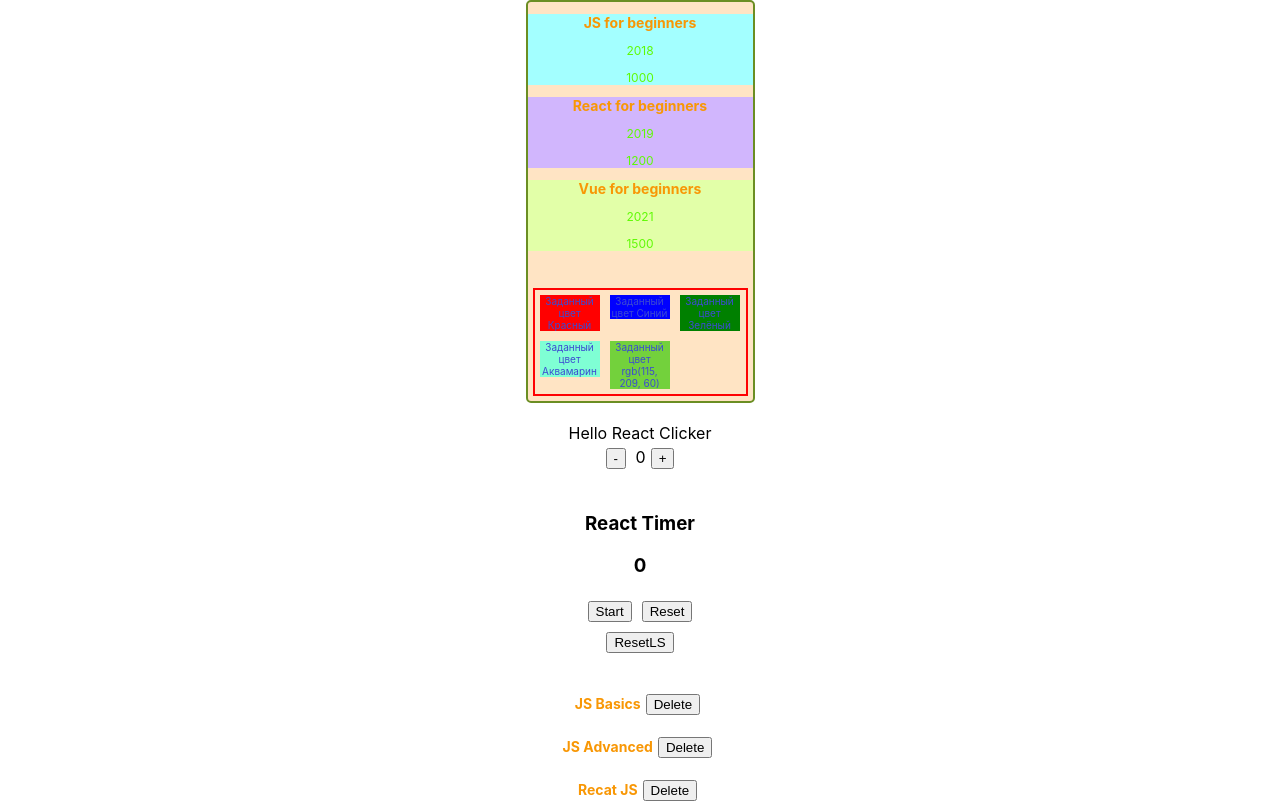
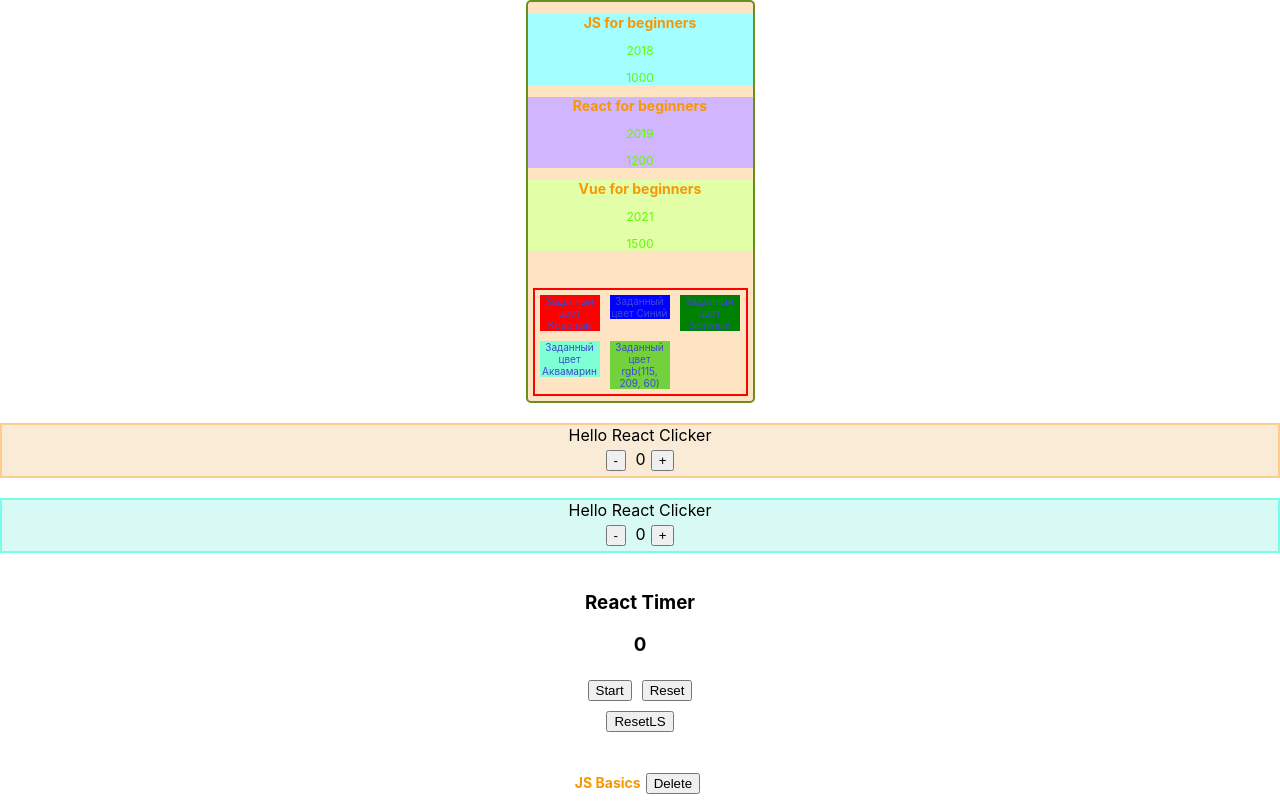
Before and after one commit to ENNA-Egor/less_1, a React (Create React App) app: page / in a window 1280 px wide. Shown: the top 802 px of the page. Built offline with nearby package versions, Linux system fonts and the light colour scheme.

Commit message:
Подготовил базу под изучение хуков

```diff
--- a/src/App.css
+++ b/src/App.css
@@ -99,3 +99,14 @@ p{
 button, input{
   margin: 5px;
 }
+
+
+.clicker{
+  background-color: antiquewhite;
+  border: solid rgb(253, 205, 143) 2px;
+}
+
+.clicker-hook{
+  background-color: rgb(215, 250, 245);
+  border: solid rgb(123, 252, 233) 2px;
+}
--- a/src/App.jsx
+++ b/src/App.jsx
@@ -3,10 +3,12 @@ import './App.css';
 import Book from './module/Book';
 import ColorPal from './module/ColorPal';
 import Clicker from './module/Clicker';
+import ClickerHoo from './module/ClickerHook';
 import Timer from './module/Timer';
 import AppRemove from './module/removePost/AppRemove';
 import AppRemoveCard from './module/removeCard/AppRemoveCard';
 import FormApp from './module/Form/FormApp';
+import ClickerHook from './module/ClickerHook';
 
 
 function App() {
@@ -35,6 +37,8 @@ function App() {
         <br />
        < Clicker />
        <br />
+       < ClickerHook />
+       <br />
        < Timer />
        <br />
        <AppRemove />
--- /dev/null
+++ b/src/module/ClickerHook.jsx
@@ -0,0 +1,30 @@
+import { render } from "@testing-library/react";
+import React from "react";
+
+class ClickerHook extends React.Component{
+    state ={
+        count : 0
+    };
+
+    handleClickPlus =()=>{
+        this.setState({count : this.state.count +1});
+    }
+    handleClickMinus =()=>{
+        this.setState({count : this.state.count -1});
+    }
+
+    render() {
+        return(
+            <div className="clicker-hook">
+                <div>
+                Hello React Clicker
+                </div>
+                <button className="btn" onClick={this.handleClickMinus}>-</button>
+                <span> {this.state.count}</span>
+                <button className="btn" onClick={this.handleClickPlus}>+</button>
+            </div>
+        );
+    }
+}
+
+export default  ClickerHook;
```
